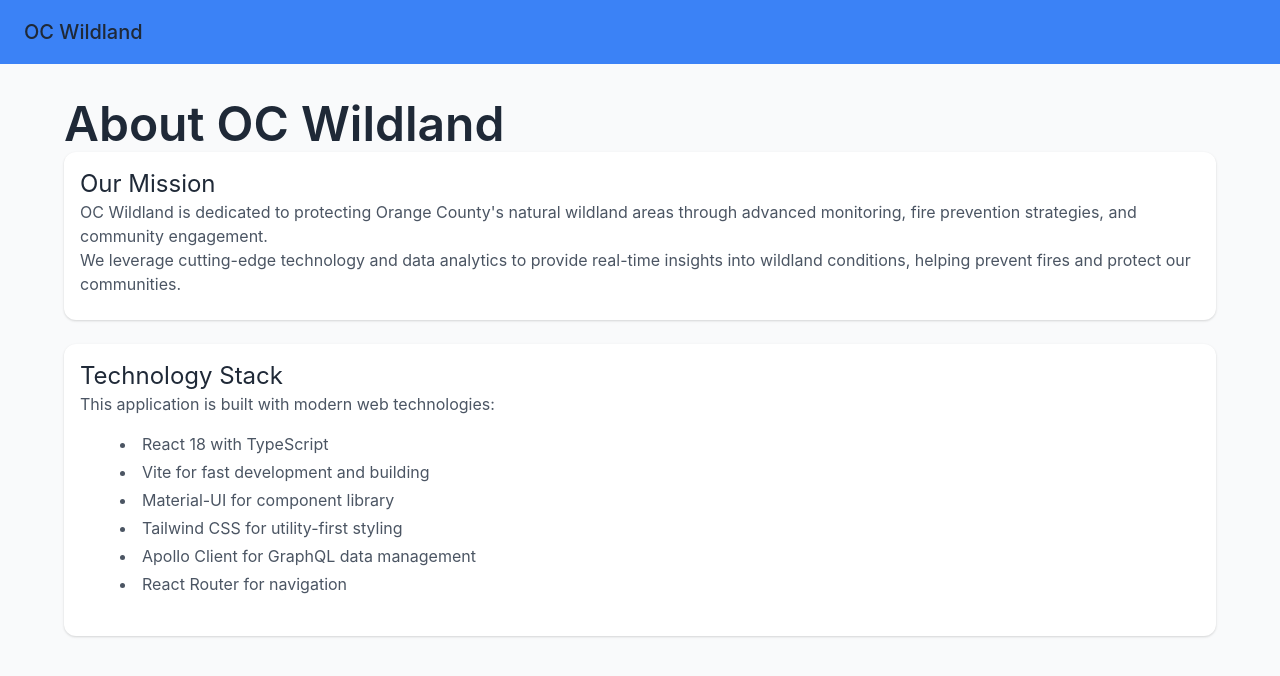
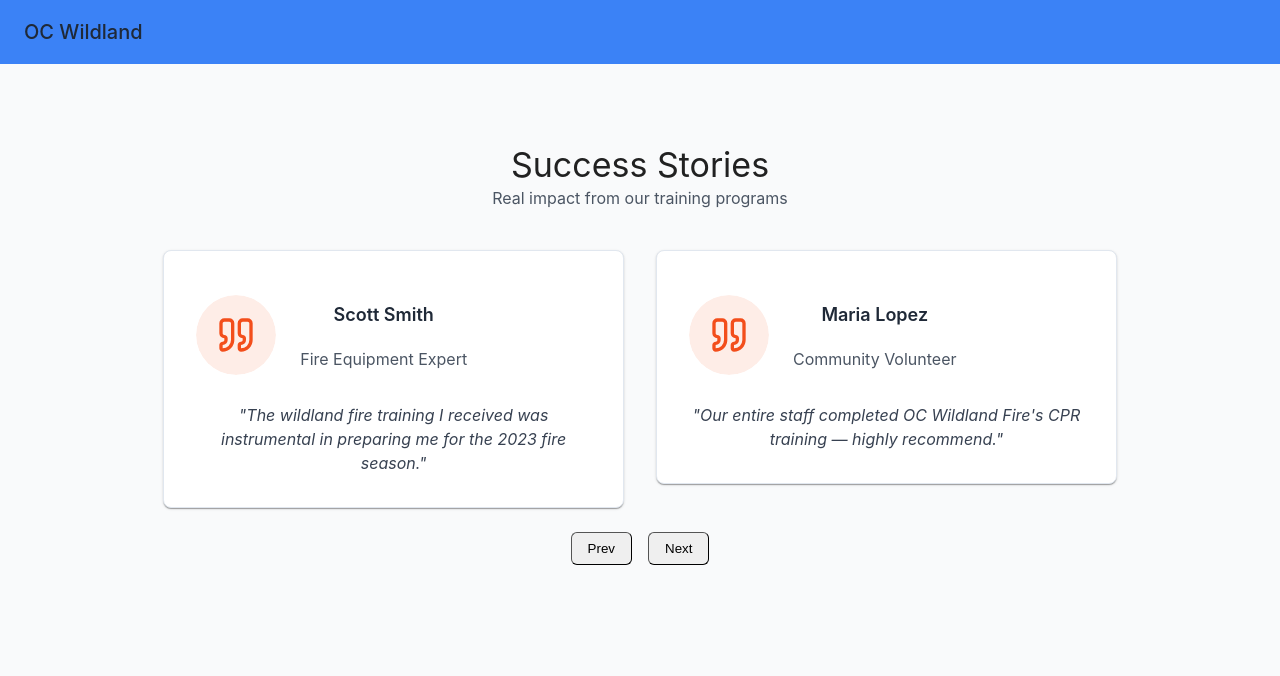
Before and after one commit to Thatalent/OC-Wildland-Frontend, a React (Vite) app: page /about in a window 1280 px wide. Shown: the top 676 px of the page. Built offline with nearby package versions, Linux system fonts and the light colour scheme.

Commit message:
Added Testimony Cards to Testimony Carousel on About Page

```diff
--- /dev/null
+++ b/src/components/TestimonyCard.tsx
@@ -0,0 +1,44 @@
+import {Card} from '@mui/material'
+
+export interface Testimony {
+  id: string;
+  imageUrl: string;
+  name: string;
+  role: string;
+  message: string;
+}
+
+interface TestimonyCardProps {
+  testimony:Testimony
+}
+
+function TestimonyCard({testimony}: TestimonyCardProps) {
+  return (
+  //  <Card className="p-8" >
+  //   <div className="flex items-center ">
+  //     <img className="bg-red w-20 h-20 rounded-full mr-16" />
+  //   <div>
+  //     <h3>Scott Smith</h3>
+  //     <p>Fire Equipment Expert</p>
+  //   </div>
+  //   </div>
+  //   <em>"The wildland fire training I received was instrumental in preparing me for the 2023 fire season. The hands-on approach and expert instruction made all the difference when I faced real emergency situations."</em>
+  //   </Card>
+     <Card className="p-8">
+      <div className="flex items-center mb-4">
+        <img
+          className="w-20 h-20 rounded-full mr-6"
+          src={testimony.imageUrl}
+          alt={testimony.name}
+        />
+        <div>
+          <h3 className="text-lg font-semibold text-gray-800">{testimony.name}</h3>
+          <p className="text-gray-600">{testimony.role}</p>
+        </div>
+      </div>
+      <em className="text-gray-700 block">"{testimony.message}"</em>
+    </Card>
+  )
+}
+
+export default TestimonyCard
--- /dev/null
+++ b/src/components/TestimonyCarousel.tsx
@@ -0,0 +1,84 @@
+import { Box, Typography } from '@mui/material'
+import { useState } from 'react'
+
+import TestimonyCard, { Testimony } from './TestimonyCard'
+
+const testimonies: Testimony[] = [
+  {
+    id: '1',
+    imageUrl: '/Overlay.svg',
+    name: 'Scott Smith',
+    role: 'Fire Equipment Expert',
+    message:
+      'The wildland fire training I received was instrumental in preparing me for the 2023 fire season.',
+  },
+  {
+    id: '2',
+    imageUrl: '/Overlay.svg',
+    name: 'Maria Lopez',
+    role: 'Community Volunteer',
+    message:
+      "Our entire staff completed OC Wildland Fire's CPR training — highly recommend.",
+  },
+  {
+    id: '3',
+    imageUrl: '/Overlay.svg',
+    name: 'Derek Chen',
+    role: 'Wildfire Analyst',
+    message:
+      'The data tools from OC Wildland have revolutionized how we monitor fire risk conditions.',
+  },
+  {
+    id: '4',
+    imageUrl: '/Overlay.svg',
+    name: 'Jessica Nguyen',
+    role: 'Safety Coordinator',
+    message:
+      'Hands-on instruction gave me the confidence to handle real wildfire scenarios.',
+  },
+]
+
+function TestimonyCarousel() {
+  const [index, setIndex] = useState(0)
+  const visible = testimonies.slice(index, index + 2)
+  const next = () =>
+    setIndex((prev) => (prev + 2 >= testimonies.length ? 0 : prev + 2))
+  const prev = () =>
+    setIndex((prev) => (prev - 2 < 0 ? testimonies.length - 2 : prev - 2))
+
+  return (
+    <Box className="text-center mt-12">
+      <Typography variant="h4" >
+        Success Stories
+      </Typography>
+      <Typography variant="body1" className="mb-8 text-gray-600">
+        Real impact from our training programs
+      </Typography>
+
+      <div className="flex flex-wrap justify-center gap-8 mt-10 max-w-5xl mx-auto">
+        {visible.map((t) => (
+          <div key={t.id} className="w-full md:w-[45%]">
+            <TestimonyCard testimony={t} />
+          </div>
+        ))}
+      </div>
+
+      <div className="flex justify-center gap-4 mt-6">
+        <button
+          onClick={prev}
+          className="px-4 py-2 border rounded-md hover:bg-gray-100"
+        >
+          Prev
+        </button>
+        <button
+          onClick={next}
+          className="px-4 py-2 border rounded-md hover:bg-gray-100"
+        >
+          Next
+        </button>
+      </div>
+    </Box>
+  )
+}
+
+export default TestimonyCarousel
--- a/src/lib/apollo.ts
+++ b/src/lib/apollo.ts
@@ -1,7 +1,7 @@
 import { ApolloClient, InMemoryCache, createHttpLink } from '@apollo/client'
 
 const httpLink = createHttpLink({
-  uri: import.meta.env.VITE_GRAPHQL_ENDPOINT || 'http://localhost:8080/graphql',
+  uri: import.meta.env.VITE_GRAPHQL_ENDPOINT || 'http://localhost:3000/api',
 })
 
 export const apolloClient = new ApolloClient({
--- a/src/lib/theme.ts
+++ b/src/lib/theme.ts
@@ -49,8 +49,8 @@ export const theme = createTheme({
     MuiCard: {
       styleOverrides: {
         root: {
-          borderRadius: 12,
-          boxShadow: '0 1px 3px 0 rgba(0, 0, 0, 0.1), 0 1px 2px 0 rgba(0, 0, 0, 0.06)',
+          borderRadius: 8,
+          border:"1px solid #E1E7EF,"
         },
       },
     },
--- a/src/pages/About.tsx
+++ b/src/pages/About.tsx
@@ -1,46 +1,12 @@
 import { Box, Typography, Card, CardContent } from '@mui/material'
+
+import TestimonyCarousel from "../components/TestimonyCarousel"
+import TestimonyCard from '../components/TestimonyCard'
 
 function About() {
   return (
     <Box>
-      <Typography variant="h3" component="h1" className="mb-8 text-gray-800 font-bold">
-        About OC Wildland
-      </Typography>
-
-      <Card className="mb-6">
-        <CardContent className="p-6">
-          <Typography variant="h5" component="h2" className="mb-4 text-gray-800">
-            Our Mission
-          </Typography>
-          <Typography variant="body1" className="mb-4 text-gray-600">
-            OC Wildland is dedicated to protecting Orange County's natural wildland areas
-            through advanced monitoring, fire prevention strategies, and community engagement.
-          </Typography>
-          <Typography variant="body1" className="text-gray-600">
-            We leverage cutting-edge technology and data analytics to provide real-time
-            insights into wildland conditions, helping prevent fires and protect our communities.
-          </Typography>
-        </CardContent>
-      </Card>
-
-      <Card>
-        <CardContent className="p-6">
-          <Typography variant="h5" component="h2" className="mb-4 text-gray-800">
-            Technology Stack
-          </Typography>
-          <Typography variant="body1" className="mb-2 text-gray-600">
-            This application is built with modern web technologies:
-          </Typography>
-          <ul className="list-disc list-inside text-gray-600 space-y-1">
-            <li>React 18 with TypeScript</li>
-            <li>Vite for fast development and building</li>
-            <li>Material-UI for component library</li>
-            <li>Tailwind CSS for utility-first styling</li>
-            <li>Apollo Client for GraphQL data management</li>
-            <li>React Router for navigation</li>
-          </ul>
-        </CardContent>
-      </Card>
+      <TestimonyCarousel />
     </Box>
   )
 }
--- a/src/pages/Home.tsx
+++ b/src/pages/Home.tsx
@@ -14,10 +14,10 @@ const GET_WILDLAND_DATA = gql`
 `
 
 function Home() {
-  const { loading, error, data } = useQuery(GET_WILDLAND_DATA)
+  // const { loading, error, data } = useQuery(GET_WILDLAND_DATA)
 
-  if (loading) return <Typography>Loading...</Typography>
-  if (error) return <Typography color="error">Error: {error.message}</Typography>
+  // if (loading) return <Typography>Loading...</Typography>
+  // if (error) return <Typography color="error">Error: {error.message}</Typography>
 
   return (
     <Box>
@@ -70,7 +70,7 @@ function Home() {
           </Card>
         </Grid>
 
-        {data?.wildlands && (
+        {/* {data?.wildlands && (
           <Grid item xs={12}>
             <Card>
               <CardContent className="p-6">
@@ -95,7 +95,7 @@ function Home() {
               </CardContent>
             </Card>
           </Grid>
-        )}
+        )} */}
       </Grid>
     </Box>
   )
--- a/vite.config.ts
+++ b/vite.config.ts
@@ -6,7 +6,11 @@ export default defineConfig({
   plugins: [react()],
   server: {
     port: 3000,
-    open: true
+    open: true,
+    proxy: {
+      "/api": "http://localhost:8080/api/graphql",
+    }
+
   },
   build: {
     outDir: 'dist',
```
Also changed, not shown: public/Overlay.svg (added).
